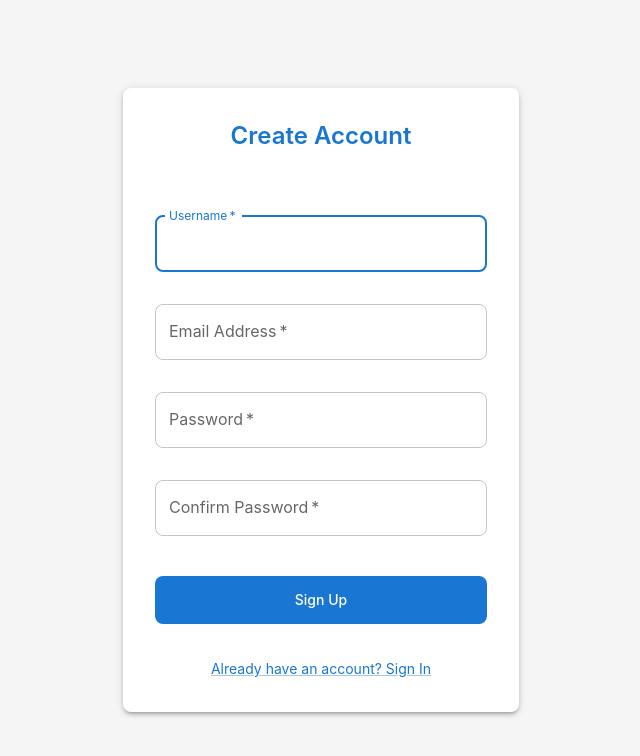
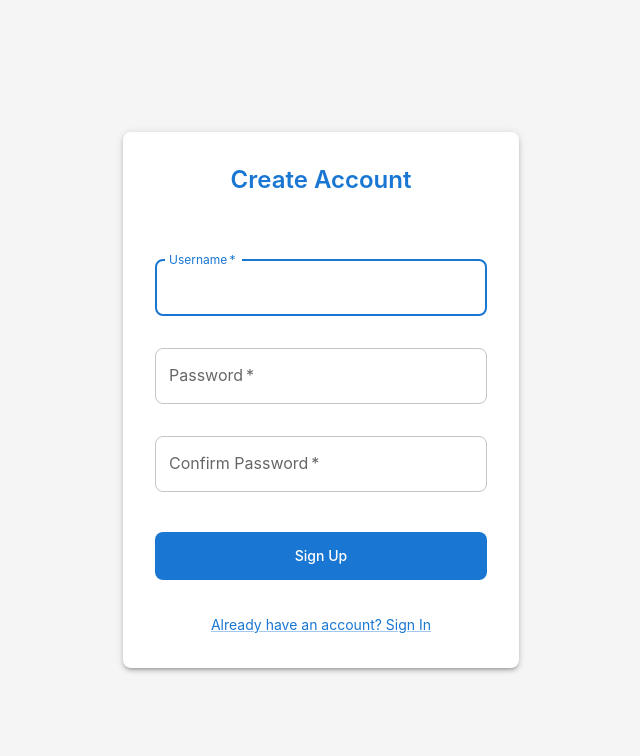
Before and after one commit to CodecoolGlobal/solar-watch-MVP-java-toro-m, a React (Vite) app in the folder solar-watch-frontend/: page /register in a window 1280 px wide. Shown: the top 756 px of the page, without its empty margins (319-959 px from the left). Built offline with nearby package versions, Linux system fonts and the light colour scheme.

Commit message:
read me updated with current webpage look

```diff
--- a/solar-watch-frontend/src/pages/RegisterPage.jsx
+++ b/solar-watch-frontend/src/pages/RegisterPage.jsx
@@ -16,7 +16,6 @@ import theme, { formContainerStyles, formPaperStyles, formStyles, submitButtonSt
 const RegisterPage = () => {
     const [formData, setFormData] = useState({
         username: '',
-        email: '',
         password: '',
         confirmPassword: ''
     });
@@ -46,7 +45,6 @@ const RegisterPage = () => {
                 headers: { "Content-Type": "application/json" },
                 body: JSON.stringify({
                     username: formData.username,
-                    email: formData.email,
                     password: formData.password
                 })
             });
@@ -97,19 +95,6 @@ const RegisterPage = () => {
                             margin="normal"
                             required
                             fullWidth
-                            id="email"
-                            label="Email Address"
-                            name="email"
-                            type="email"
-                            autoComplete="email"
-                            value={formData.email}
-                            onChange={handleChange}
-                            sx={{ mb: 2 }}
-                        />
-                        <TextField
-                            margin="normal"
-                            required
-                            fullWidth
                             name="password"
                             label="Password"
                             type="password"
--- a/solar-watch-frontend/vite.config.js
+++ b/solar-watch-frontend/vite.config.js
@@ -6,7 +6,7 @@ export default defineConfig({
   server: {
     proxy: {
       '/api': {
-        target: 'http://localhost:8080',
+        target: 'http://backend:8080',
         changeOrigin: true,
         secure: false
       }
```
Also changed, not shown: 1 other file (tests, documents, lock files or other folders).
